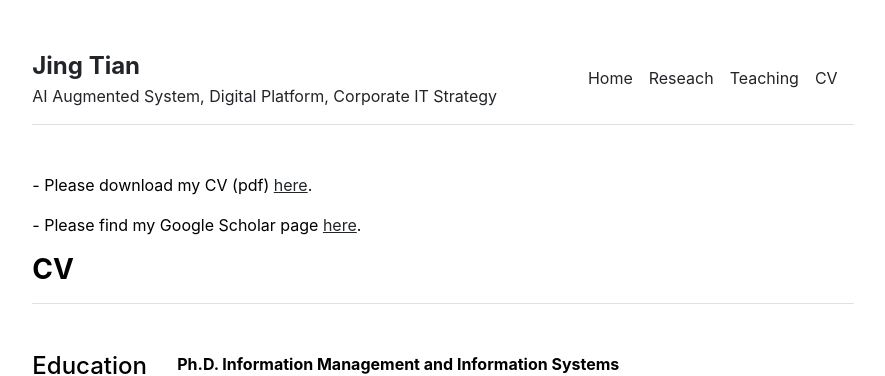
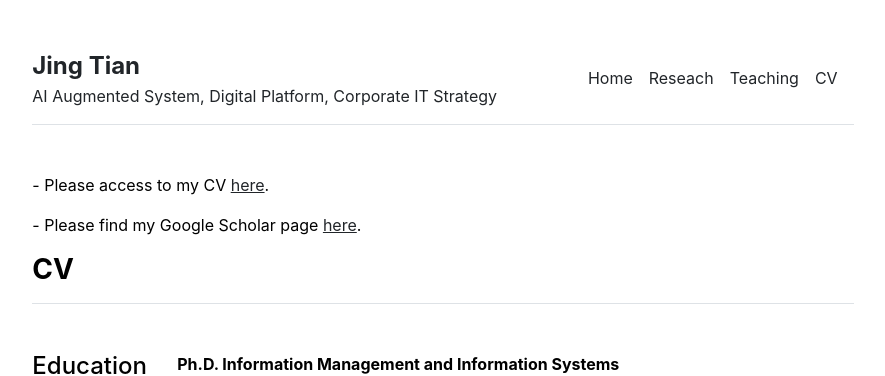
Before and after one commit to jingtianIS/jingtianIS.github.io, a Jekyll site: the page built from cv.md, in a window 1280 px wide. Shown: the top 376 px of the page, without its empty margins (197-1082 px from the left). Built offline with Jekyll 4.4.1, drawn with Linux system fonts in a browser that asks for light colours.

Commit message:
Update cv.html

```diff
--- a/_layouts/cv.html
+++ b/_layouts/cv.html
@@ -4,7 +4,7 @@ layout: default
 
 {{ content }}
 
-<p>- Please download my CV (pdf) <a href = "{{ site.github.url }}/assets/files/Jing_Tian_CV.pdf" target="_blank">here</a>.</p>
+<p>- Please access to my CV <a href = "{{ site.github.url }}/assets/files/Jing_Tian_CV.pdf" target="_blank">here</a>.</p>
 
 <p>- Please find my Google Scholar page <a href = "https://scholar.google.co.jp/citations?user=C2mg43IAAAAJ&hl=enß" target="_blank"> here</a>.</p>
 
```
